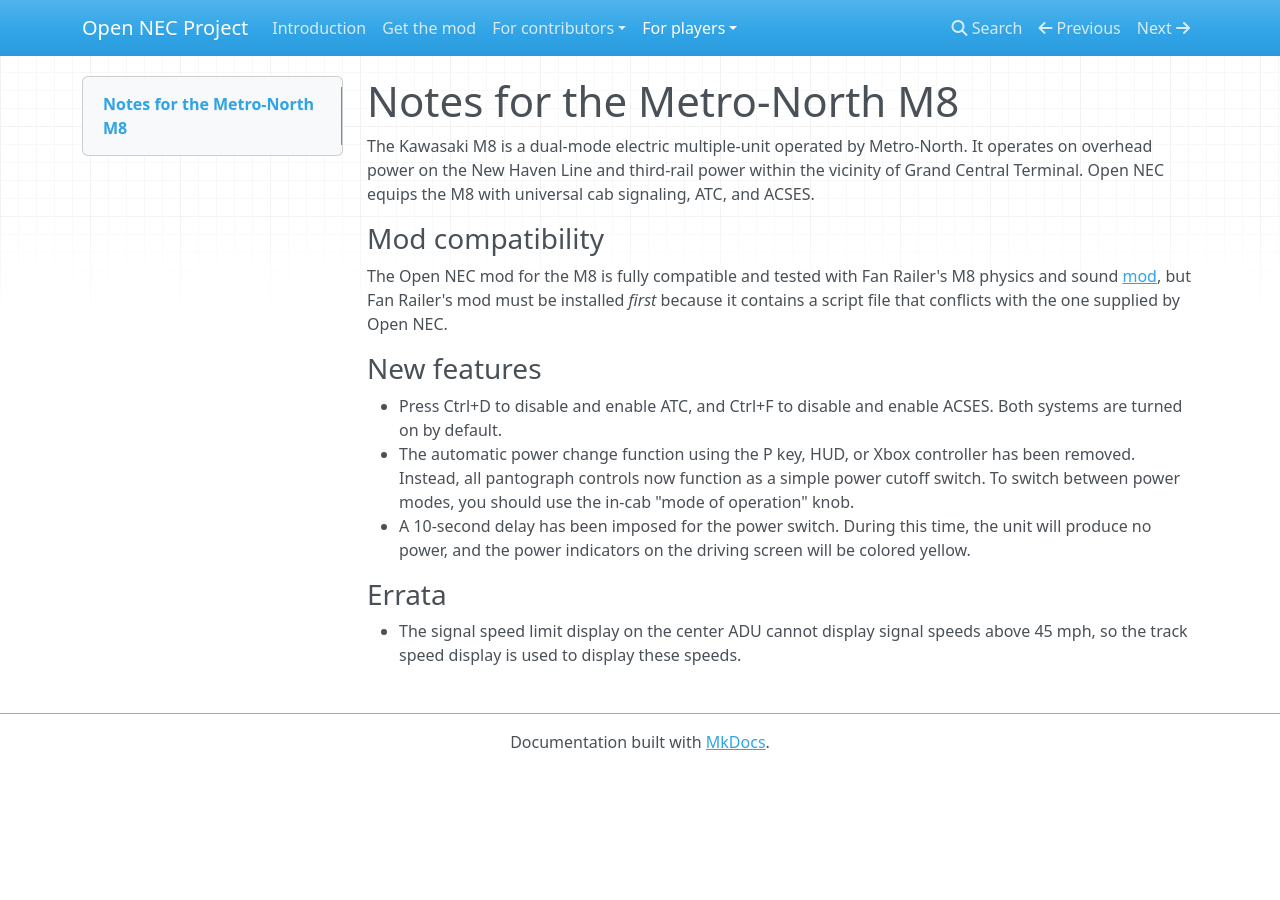
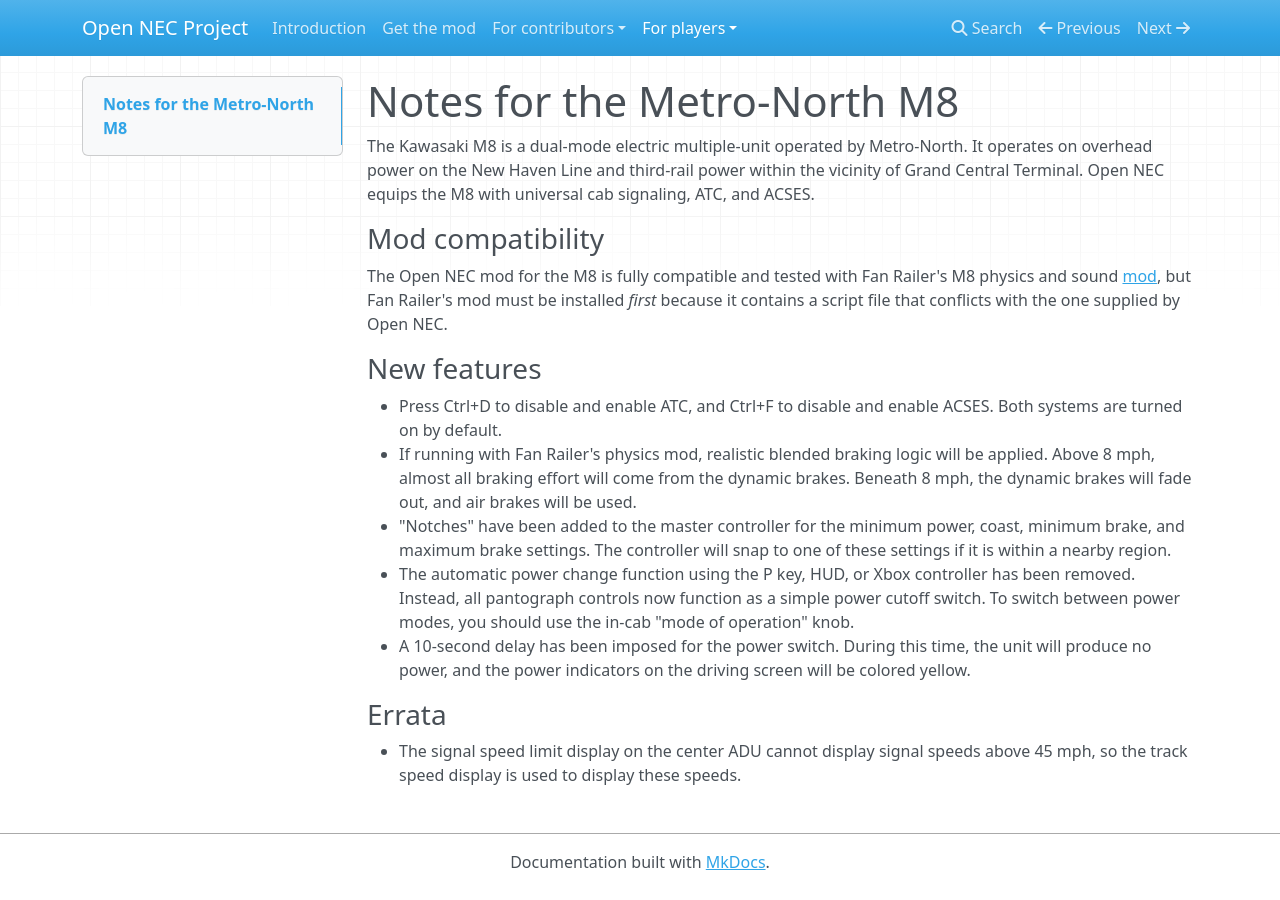
Before and after one commit to YoRyan/open-nec, an MkDocs documentation site: the page built from Docs/for-players/mta-m8.md, in a window 1280 px wide. Built offline with MkDocs 1.6.1, drawn with Linux system fonts in a browser that asks for light colours; nearby versions of some CDN libraries.

Commit message:
docs(m8): document the new blended braking and notch features

```diff
--- a/Docs/for-players/mta-m8.md
+++ b/Docs/for-players/mta-m8.md
@@ -9,6 +9,8 @@
 ### New features
 
 - Press Ctrl+D to disable and enable ATC, and Ctrl+F to disable and enable ACSES. Both systems are turned on by default.
+- If running with Fan Railer's physics mod, realistic blended braking logic will be applied. Above 8 mph, almost all braking effort will come from the dynamic brakes. Beneath 8 mph, the dynamic brakes will fade out, and air brakes will be used.
+- "Notches" have been added to the master controller for the minimum power, coast, minimum brake, and maximum brake settings. The controller will snap to one of these settings if it is within a nearby region.
 - The automatic power change function using the P key, HUD, or Xbox controller has been removed. Instead, all pantograph controls now function as a simple power cutoff switch. To switch between power modes, you should use the in-cab "mode of operation" knob.
 - A 10-second delay has been imposed for the power switch. During this time, the unit will produce no power, and the power indicators on the driving screen will be colored yellow.
 
```
